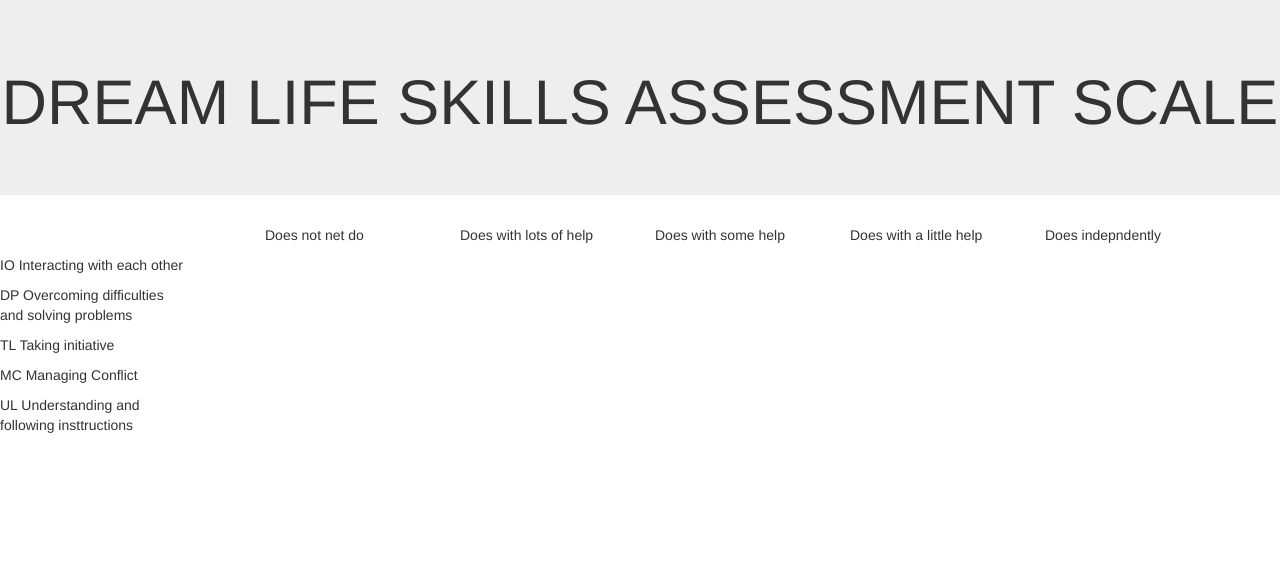
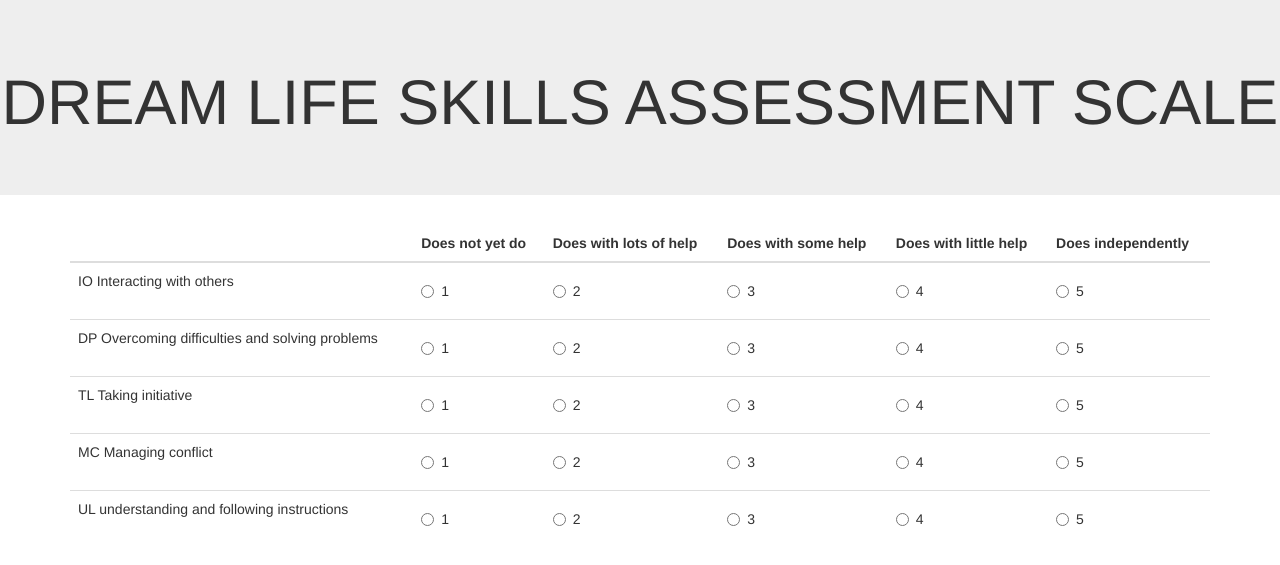
Before and after one commit to Hyderabad2017/team-14, a PHP site: page /assess.php in a window 1280 px wide. Shown: the top 565 px of the page. Run offline with PHP 8.4, Linux system fonts and the light colour scheme; some libraries are stand-ins or nearby versions.

Commit message:
assessment page

```diff
--- a/assess.php
+++ b/assess.php
@@ -19,66 +19,114 @@
       <div class="jumbotron text-center">
   <h1>DREAM LIFE SKILLS ASSESSMENT SCALE</h1>
   </div>
-<div class="container">
-  <div class="row">
-    <div class="col-sm-2 col-xs-offset-2">
 
-      <p>Does not net do</p>
+	 <div class="container">
+  <table class="table">
+    <thead>
+      <tr>
+        <th>    </th>
+        <th>Does not yet do</th>
+        <th>Does with lots of help</th>
+		<th>Does with some help</th>
+		<th>Does with little help</th>
+		<th>Does independently</th>
+      </tr>
+    </thead>
+    <tbody>
+      <tr>
+        <td>IO Interacting with others</td>
+        <td><div class="radio">
+  <label><input type="radio" name="option1">1</label>
+</div></td>
+        <td><div class="radio">
+  <label><input type="radio" name="option2">2</label>
+</div></td>
+<td><div class="radio">
+  <label><input type="radio" name="option3">3</label>
+</div></td>
+<td><div class="radio">
+  <label><input type="radio" name="option4">4</label>
+</div></td>
+<td><div class="radio">
+  <label><input type="radio" name="option5">5</label>
+</div></td>
+      </tr>
+      <tr>
+        <td>DP Overcoming difficulties and solving problems</td>
+        <td><div class="radio">
+  <label><input type="radio" name="option1">1</label>
+</div></td>
+        <td><div class="radio">
+  <label><input type="radio" name="option2">2</label>
+</div></td>
+<td><div class="radio">
+  <label><input type="radio" name="option3">3</label>
+</div></td>
+<td><div class="radio">
+  <label><input type="radio" name="option4">4</label>
+</div></td>
+<td><div class="radio">
+  <label><input type="radio" name="option5">5</label>
+</div></td>
+      </tr>
+      <tr>
+        <td>TL Taking initiative</td>
+        <td><div class="radio">
+  <label><input type="radio" name="option1">1</label>
+</div></td>
+        <td><div class="radio">
+  <label><input type="radio" name="option2">2</label>
+</div></td>
+<td><div class="radio">
+  <label><input type="radio" name="option3">3</label>
+</div></td>
+<td><div class="radio">
+  <label><input type="radio" name="option4">4</label>
+</div></td>
+<td><div class="radio">
+  <label><input type="radio" name="option5">5</label>
+</div></td>
+      </tr>
+	  <tr>
+        <td>MC Managing conflict</td>
+        <td><div class="radio">
+  <label><input type="radio" name="option1">1</label>
+</div></td>
+        <td><div class="radio">
+  <label><input type="radio" name="option2">2</label>
+</div></td>
+<td><div class="radio">
+  <label><input type="radio" name="option3">3</label>
+</div></td>
+<td><div class="radio">
+  <label><input type="radio" name="option4">4</label>
+</div></td>
+<td><div class="radio">
+  <label><input type="radio" name="option5">5</label>
+</div></td>
+      </tr>
+	  <tr>
+        <td>UL understanding and following instructions</td>
+        <td><div class="radio">
+  <label><input type="radio" name="option1">1</label>
+</div></td>
+        <td><div class="radio">
+  <label><input type="radio" name="option2">2</label>
+</div></td>
+<td><div class="radio">
+  <label><input type="radio" name="option3">3</label>
+</div></td>
+<td><div class="radio">
+  <label><input type="radio" name="option4">4</label>
+</div></td>
+<td><div class="radio">
+  <label><input type="radio" name="option5">5</label>
+</div></td>
+      </tr>
+    </tbody>
+  </table>
+</div>
 
-    </div>
-    <div class="col-sm-2">
 
-      <p>Does with lots of help</p>
-
-    </div>
-    <div class="col-sm-2">
-
-      <p>Does with some help</p>
-
-    </div>
-	 <div class="col-sm-2">
-
-      <p>Does with a little help</p>
-
-    </div>
-	 <div class="col-sm-2">
-
-      <p>Does indepndently</p>
-
-    </div>
-  </div>
-</div>
-<div class="row">
-
-<div class="col-xs-2">
-
-   <p>IO Interacting with each other</p>
-   </div>
-   </div>
-   <div class="row">
-<div class="col-xs-2">
-
-   <p>DP Overcoming difficulties and solving problems</p>
-   </div>
-   </div>
-   <div class="row">
-<div class="col-xs-2">
-
-   <p>TL Taking initiative</p>
-   </div>
-   </div>
-   <div class="row">
-<div class="col-xs-2">
-
-   <p>MC Managing Conflict</p>
-   </div>
-   </div>
-   <div class="row">
-<div class="col-xs-2">
-
-   <p>UL Understanding and following insttructions</p>
-   </div>
-
-   </div>
 	   </body>
 	   </html>
```
